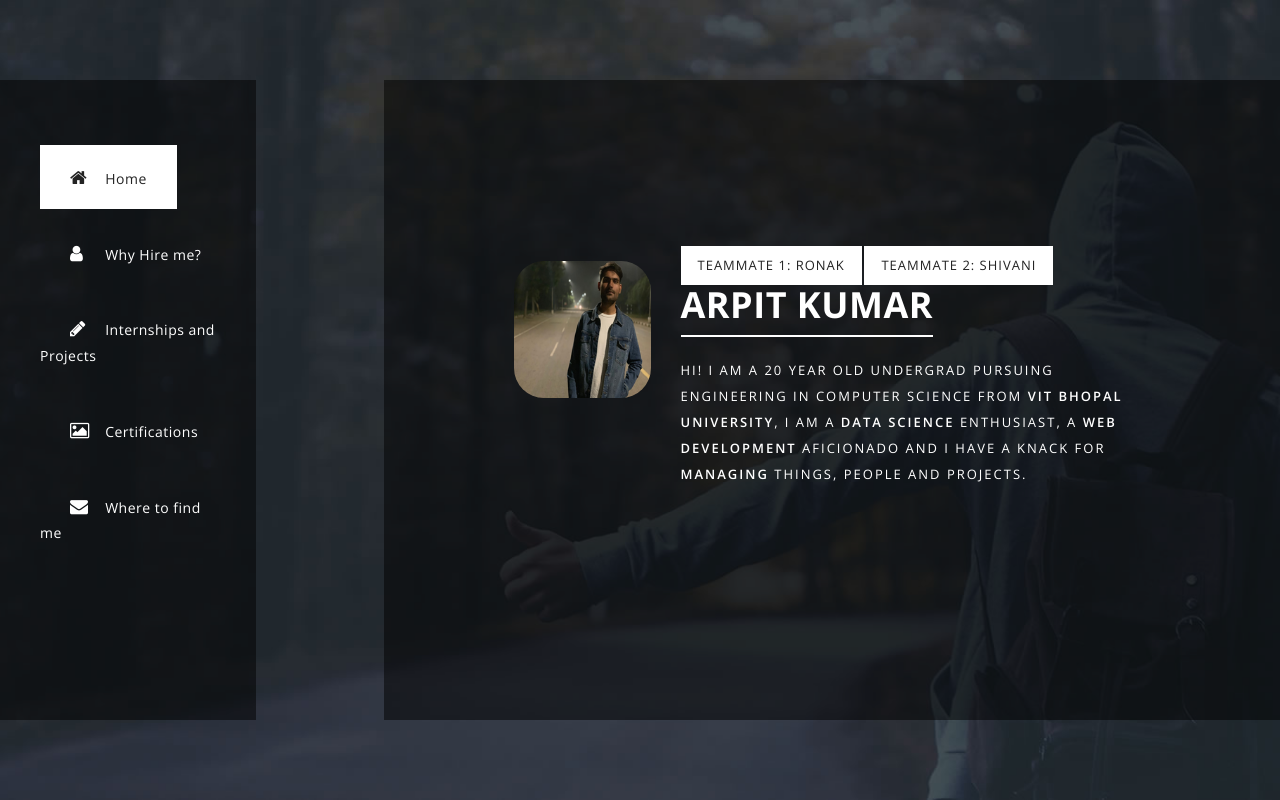
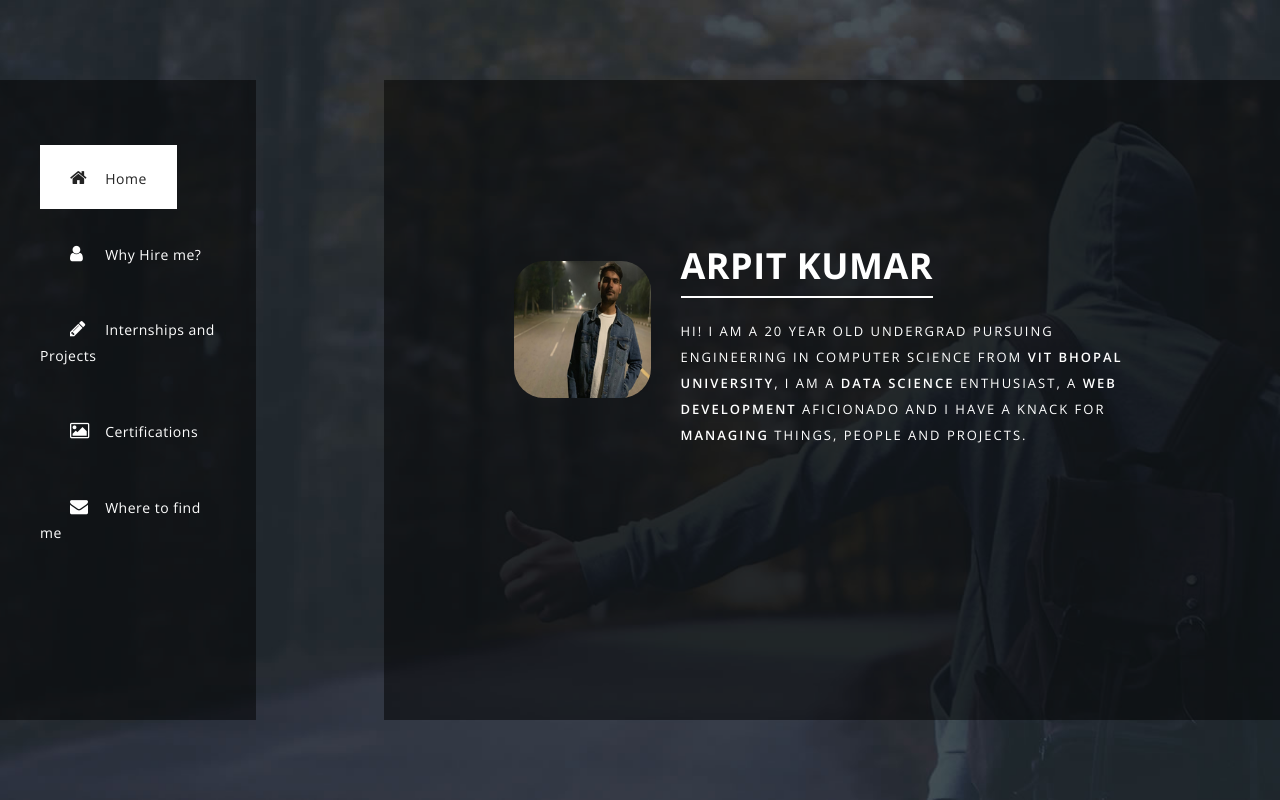
Before and after one commit to arpit4k/Portfolio, a plain HTML site: page arpit/index.html in a window 1280 px wide. Drawn offline with nearby package versions, Linux system fonts and the light colour scheme.

Commit message:
Update index.html

```diff
--- a/arpit/index.html
+++ b/arpit/index.html
@@ -51,9 +51,7 @@
                       <div class="author-image"><img src="img/author_image.png" alt="Author Image"></div>
                   </div>
                   <div class="col-md-9">
-                    <div class="fb-btn"><a rel="nofollow" href="https://ronakjain809.github.io/portfolio/ronak/" target="_blank">Teammate 1: Ronak</a></div>
-                      <div class="fb-btn"><a rel="nofollow" href="https://shivanisharma02.github.io/Portfolio/shivani/" target="_blank">Teammate 2: Shivani</a></div>
-                      <h2>Arpit Kumar</h2>
+                        <h2>Arpit Kumar</h2>
                       <p>Hi! I am a 20 year old undergrad pursuing engineering in Computer Science from <em>VIT Bhopal University</em>, I am a<em> data science </em>enthusiast, a <em>web development </em>aficionado and I have a knack for <em>managing </em>things, people and projects.</p>
 
                   </div>
```
